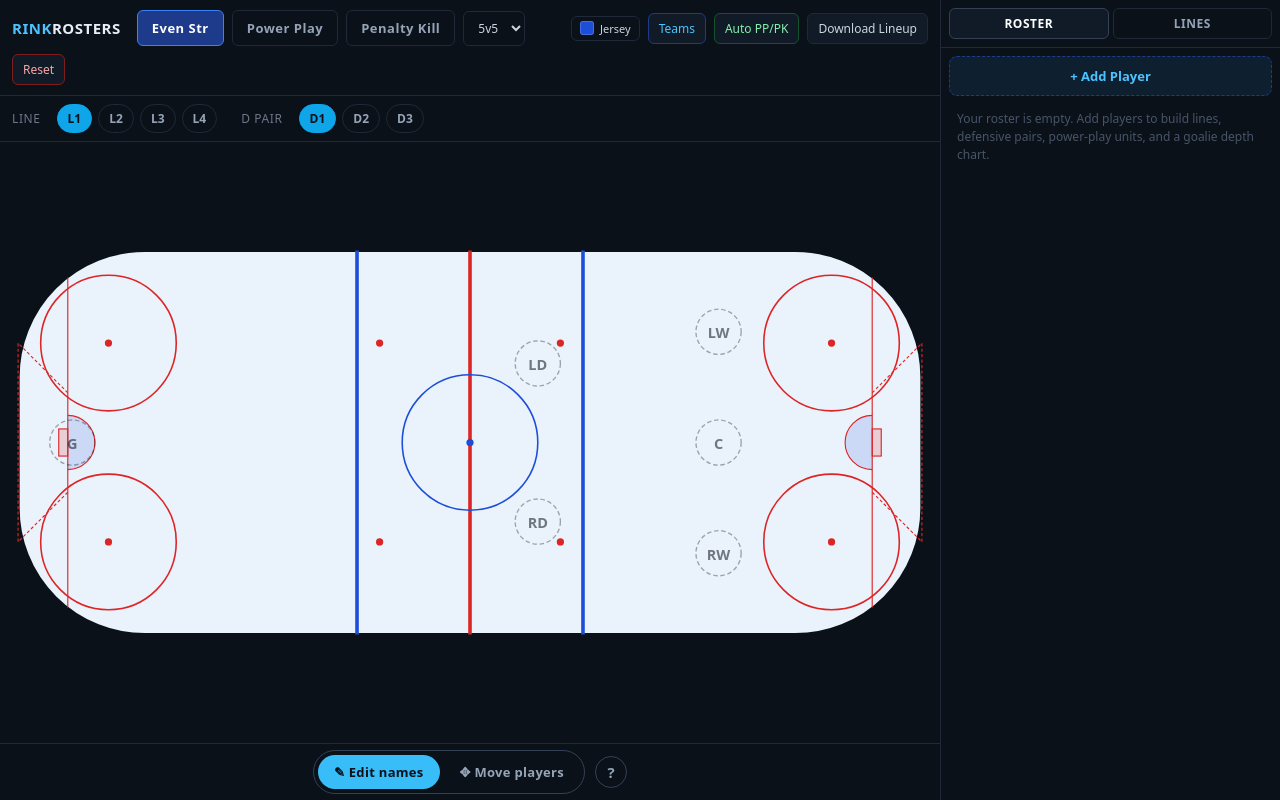
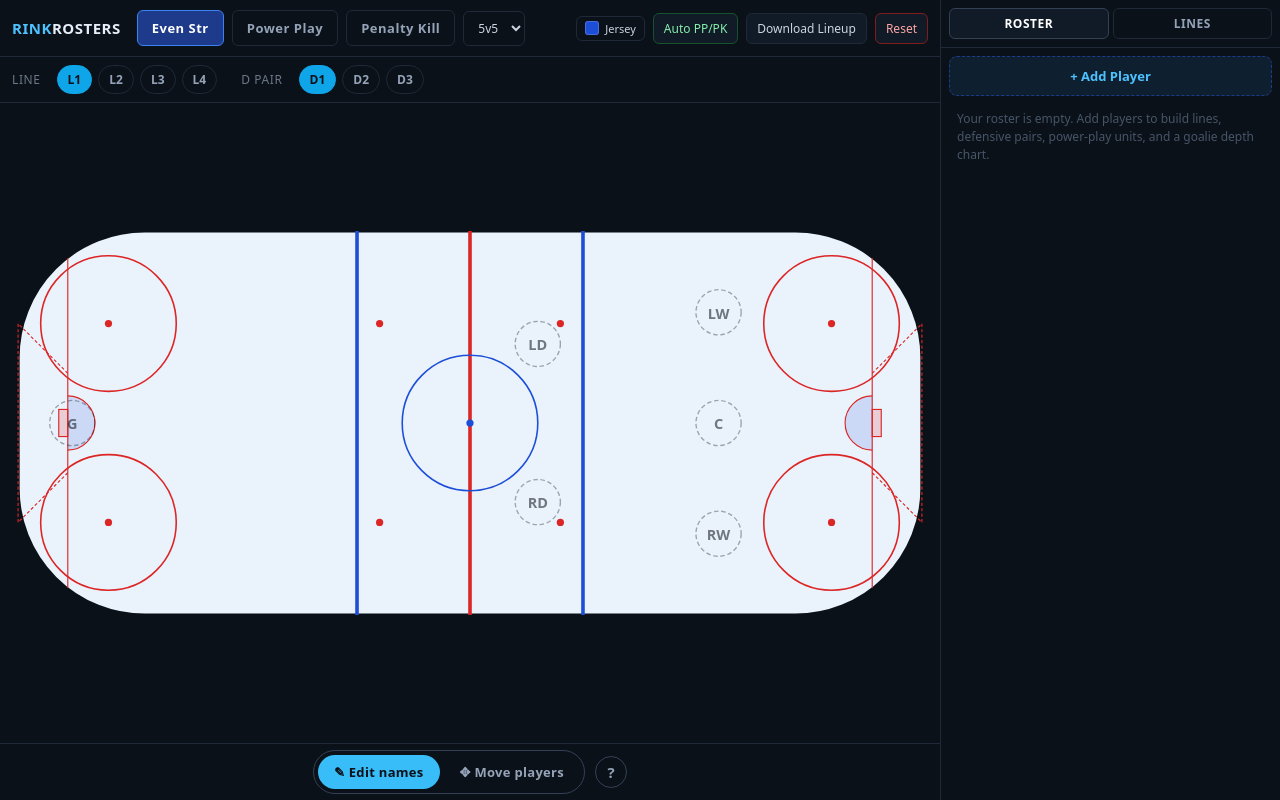
Before and after one commit to KSCO19/RinkRosters, a React (Vite) app: page / in a window 1280 px wide. Built offline with nearby package versions, Linux system fonts and the light colour scheme.

Commit message:
Hide My Teams behind ENABLE_MY_TEAMS flag, pending account sign-in + Supabase cloud sync; keep code + local data

```diff
--- a/src/RinkRostersApp.jsx
+++ b/src/RinkRostersApp.jsx
@@ -78,6 +78,12 @@ const POSITION_FAMILY = { C: 'F', LW: 'F', RW: 'F', LD: 'D', RD: 'D', G: 'G' }
 
 const STORAGE_KEY = 'rinkrosters.v1'
 const TEAMS_KEY = 'rinkrosters.teams.v1'
+
+// "My Teams" (named local snapshots) is hidden for now: it's slated to move to
+// account sign-in + Supabase cloud sync for real cross-device security. Flip to
+// true to re-expose the existing local-storage version. Hiding only removes the
+// UI entry point — the autosave working copy and any saved snapshots are kept.
+const ENABLE_MY_TEAMS = false
 
 // Fixed ice tint — no longer user-configurable (jersey-only color model).
 const ICE_FILL = '#eaf2fb'
@@ -996,8 +1002,8 @@ export default function RinkRostersApp() {
       {/* Ice controls help */}
       {helpOpen && <HelpModal onClose={() => setHelpOpen(false)} />}
 
-      {/* My Teams (named local saves) */}
-      {teamsOpen && (
+      {/* My Teams (named local saves) — hidden pending account + Supabase sync */}
+      {ENABLE_MY_TEAMS && teamsOpen && (
         <TeamsModal
           teams={teams}
           rosterCount={roster.length}
@@ -1118,7 +1124,9 @@ function Header({ view, format, onView, onFormat, onExportPng, onOpenTeams, onRe
       )}
       <div style={{ flex: 1 }} />
       <ColorChip label="Jersey" value={colors.jerseyPrimary} onClick={() => onPickColor('jerseyPrimary')} />
-      <button onClick={onOpenTeams} style={{ ...btn, color: '#4cc2ff', borderColor: '#1e3a8a' }}>Teams</button>
+      {ENABLE_MY_TEAMS && (
+        <button onClick={onOpenTeams} style={{ ...btn, color: '#4cc2ff', borderColor: '#1e3a8a' }}>Teams</button>
+      )}
       <button onClick={onAutoFill} style={{ ...btn, color: '#86efac', borderColor: '#14532d' }} title="Fill Power Play & Penalty Kill units from your roster">Auto PP/PK</button>
       <button onClick={onExportPng} style={btn}>Download Lineup</button>
       <button onClick={onReset} style={{ ...btn, color: '#fca5a5', borderColor: '#7f1d1d' }}>Reset</button>
```
